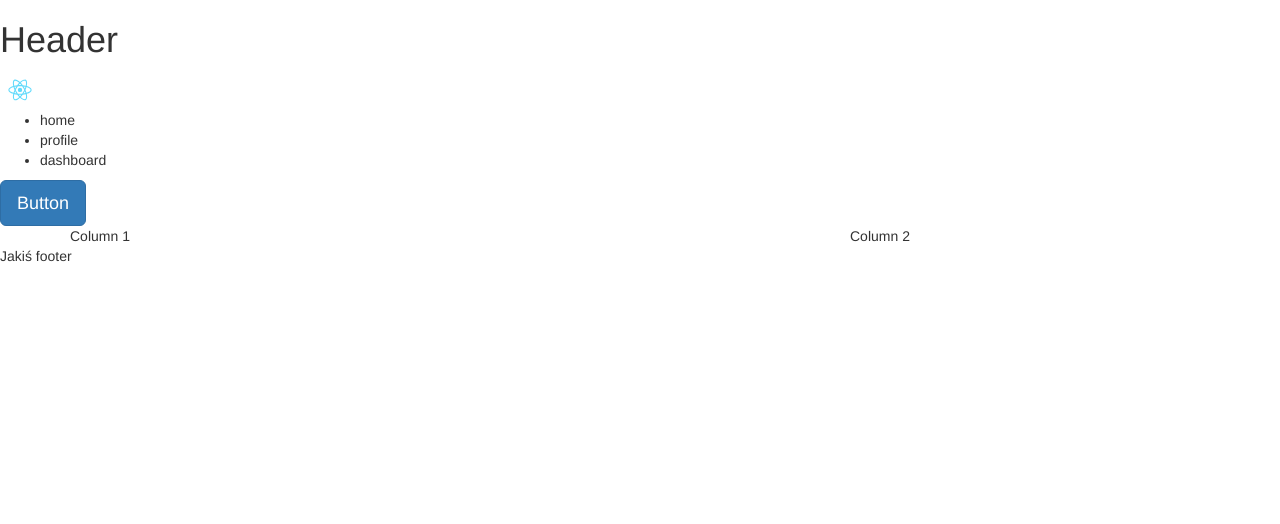
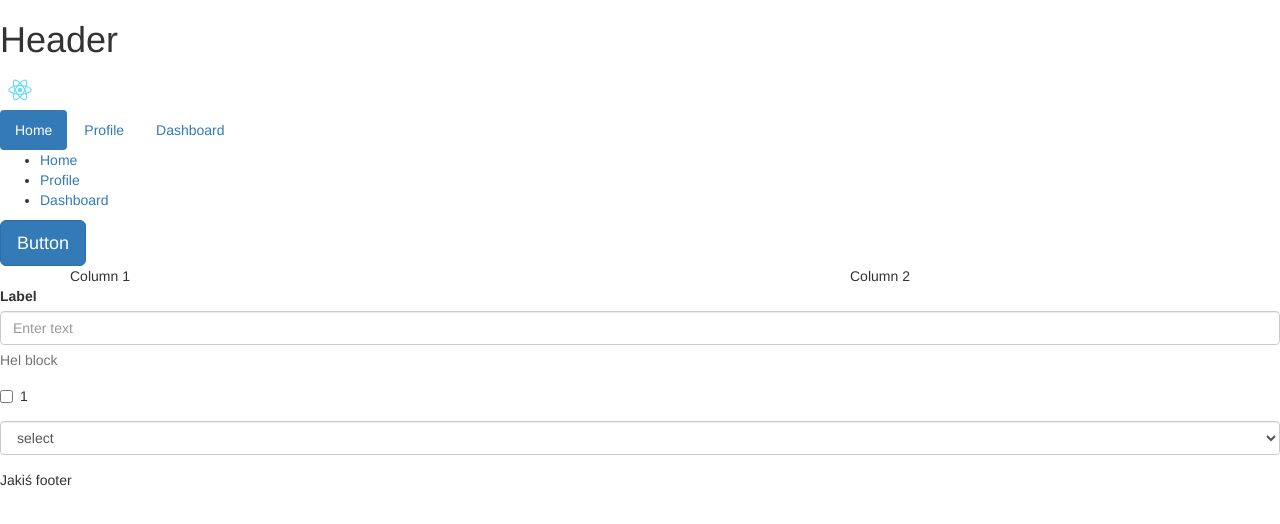
Before and after one commit to HKrzyszczak/react-component, a React (Create React App) app: page / in a window 1280 px wide. Shown: the top 524 px of the page. Built offline with nearby package versions, Linux system fonts and the light colour scheme.

Commit message:
add router

```diff
--- a/package.json
+++ b/package.json
@@ -6,6 +6,7 @@
     "react": "^16.1.1",
     "react-bootstrap": "^0.31.5",
     "react-dom": "^16.1.1",
+    "react-router-dom": "^4.2.2",
     "react-scripts": "1.0.17"
   },
   "scripts": {
--- a/src/components/App.js
+++ b/src/components/App.js
@@ -1,16 +1,39 @@
 import React from 'react';
 import Header from './Header.js';
 import Home from './Home.js';
+import {BrowserRouter as Router, Link, Route} from 'react-router-dom';
+import Profile from './Profie.js';
+import Dashboard from './Dashboard.js'
+
 import Footer from './Footer.js';
 
+
 const App = () => {
+    // return (
+    //     <div>
+    //         <Header/>
+    //         <Home/>
+    //         <Footer/>
+    //     </div>
+    // );
+
     return (
-        <div>
-            <Header/>
-            <Home/>
-            <Footer/>
-        </div>
-    );
+        <Router>
+            <div>
+                <Header/>
+                <ul>
+                    <li><Link to="/">Home</Link></li>
+                    <li><Link to="/profile">Profile</Link></li>
+                    <li><Link to="/daschboard">Dashboard</Link></li>
+                </ul>
+                <Route exact path="/" component={Home}/>
+                <Route path="/profile" component={Profile}/>
+                <Route path="/dashboard" component={Dashboard}/>
+                <Footer/>
+            </div>
+        </Router>
+    )
+
 };
 
 export default App;
--- /dev/null
+++ b/src/components/Dashboard.js
@@ -0,0 +1,9 @@
+import React from 'react';
+
+const Dashboard = () => {
+    return (<div>
+        Dashboard
+    </div>)
+};
+
+export default Dashboard;
--- /dev/null
+++ b/src/components/Form.js
@@ -0,0 +1,29 @@
+import React from 'react';
+import { FormGroup, ControlLabel, FormControl, HelpBlock, Checkbox} from 'react-bootstrap';
+
+const Form = () => {
+
+    return (
+        <form>
+            <FormGroup>
+                <ControlLabel>Label</ControlLabel>
+                <FormControl type="text" placeholder="Enter text" />
+                <HelpBlock>Hel block</HelpBlock>
+            </FormGroup>
+            <FormGroup>
+                <Checkbox inline>
+                    1
+                </Checkbox>
+            </FormGroup>
+            <FormGroup>
+                <FormControl componentClass="select" placeholder="select">
+                    <option value="select">select</option>
+                    <option value="other">...</option>
+                </FormControl>
+            </FormGroup>
+        </form>
+    );
+
+};
+
+export default Form;
--- a/src/components/Home.js
+++ b/src/components/Home.js
@@ -1,6 +1,7 @@
 import React from 'react';
-import Button from 'react-bootstrap/lib/Button';
+import {Button} from 'react-bootstrap';
 import {Grid, Col, Row} from 'react-bootstrap';
+import Form from './Form.js';
 
 const Home = () => {
 
@@ -21,6 +22,7 @@ const Home = () => {
                     <Col xs={6} md={4}>Column 2</Col>
                 </Row>
             </Grid>
+            <Form/>
         </div>
     )
 };
--- a/src/components/Menu.js
+++ b/src/components/Menu.js
@@ -1,14 +1,14 @@
 import React from 'react';
-
-const menuElements = ['home', 'profile', 'dashboard'].map((element, index) => {
-    return <li key={index}>{element}</li>;
-});
+import {Nav, NavItem} from 'react-bootstrap';
 
 const Menu = () => {
     return (
-        <ul>
-            {menuElements}
-        </ul>
+        <Nav bsStyle="pills"
+             activeKey={0}>
+            <NavItem eventKey={0}>Home</NavItem>
+            <NavItem eventKey={1}>Profile</NavItem>
+            <NavItem eventKey={2}>Dashboard</NavItem>
+        </Nav>
     );
 };
 
--- /dev/null
+++ b/src/components/Profie.js
@@ -0,0 +1,9 @@
+import React from 'react';
+
+const Profile = () => {
+  return (<div>
+      Profile
+  </div>)
+};
+
+export default Profile;
```
